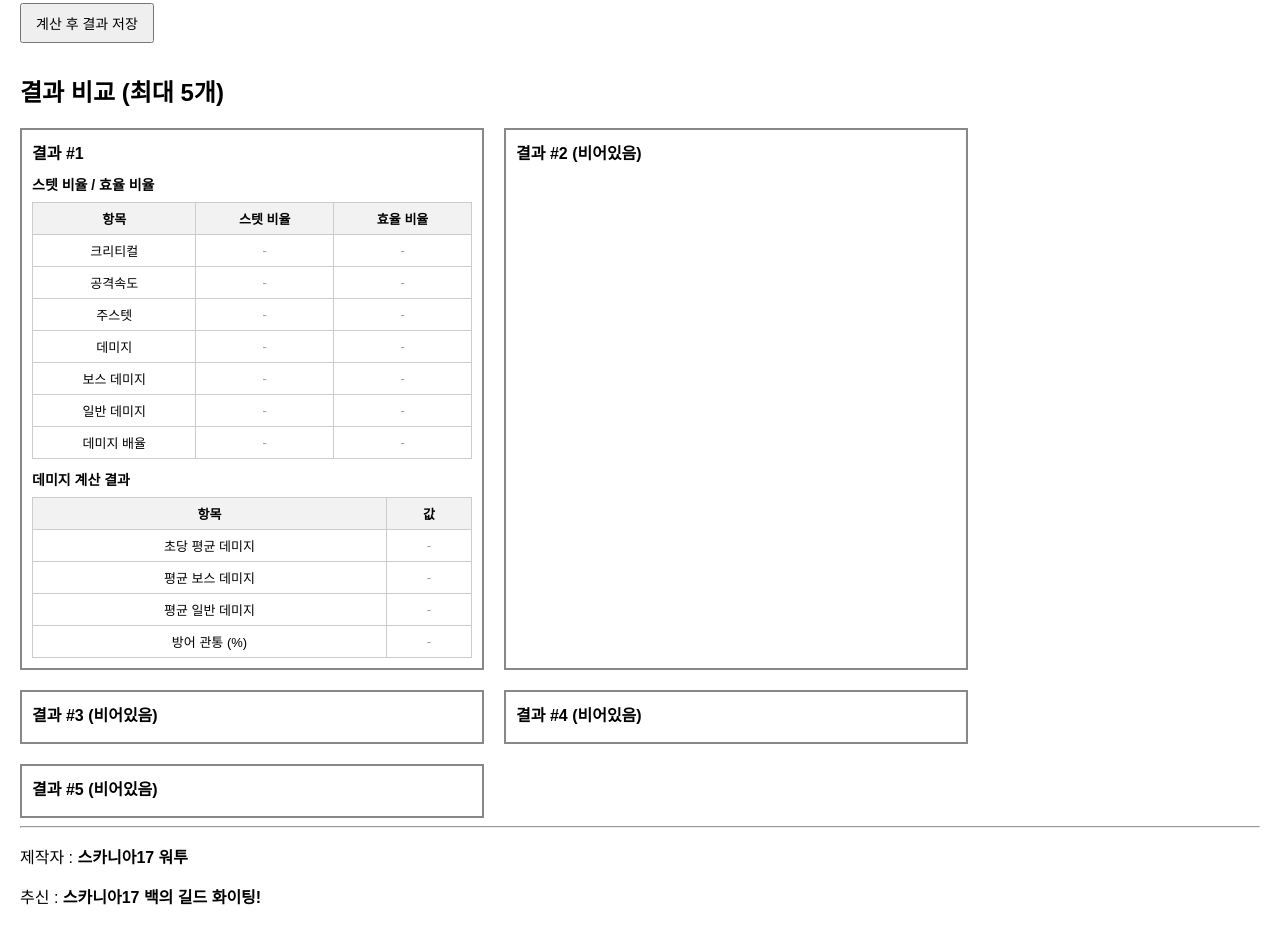
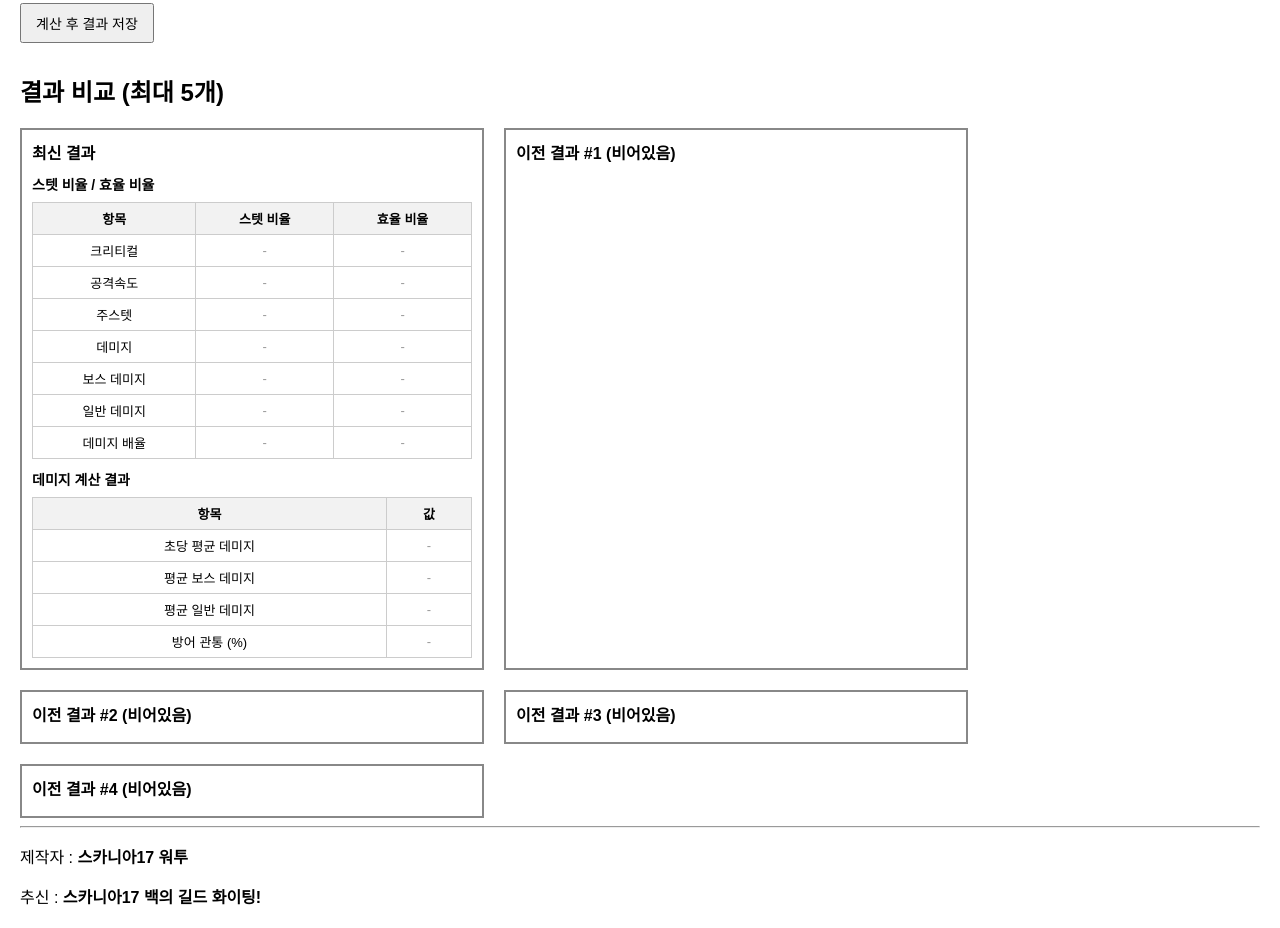
Before and after one commit to WAR2-stack/meki-damage-calculator, a plain HTML site: page index.html in a window 1280 px wide. Shown: the part 789-1717 px from the top of the page. Drawn offline with Linux system fonts and the light colour scheme.

Commit message:
index.html

```diff
--- a/index.html
+++ b/index.html
@@ -98,7 +98,7 @@ index.html<!DOCTYPE html>
 
   <!-- ===== 결과 #1 ===== -->
   <div class="result-box">
-    <div class="result-title">결과 #1</div>
+    <div class="result-title">최신 결과</div>
 
     <div class="section-title">스텟 비율 / 효율 비율</div>
     <table>
@@ -127,10 +127,10 @@ index.html<!DOCTYPE html>
   </div>
 
   <!-- ===== 결과 #2 ~ #5 ===== -->
-  <div class="result-box"><div class="result-title">결과 #2 (비어있음)</div></div>
-  <div class="result-box"><div class="result-title">결과 #3 (비어있음)</div></div>
-  <div class="result-box"><div class="result-title">결과 #4 (비어있음)</div></div>
-  <div class="result-box"><div class="result-title">결과 #5 (비어있음)</div></div>
+  <div class="result-box"><div class="result-title">이전 결과 #1 (비어있음)</div></div>
+  <div class="result-box"><div class="result-title">이전 결과 #2 (비어있음)</div></div>
+  <div class="result-box"><div class="result-title">이전 결과 #3 (비어있음)</div></div>
+  <div class="result-box"><div class="result-title">이전 결과 #4 (비어있음)</div></div>
 
 </div>
 <script src="calc.js"></script>
```
